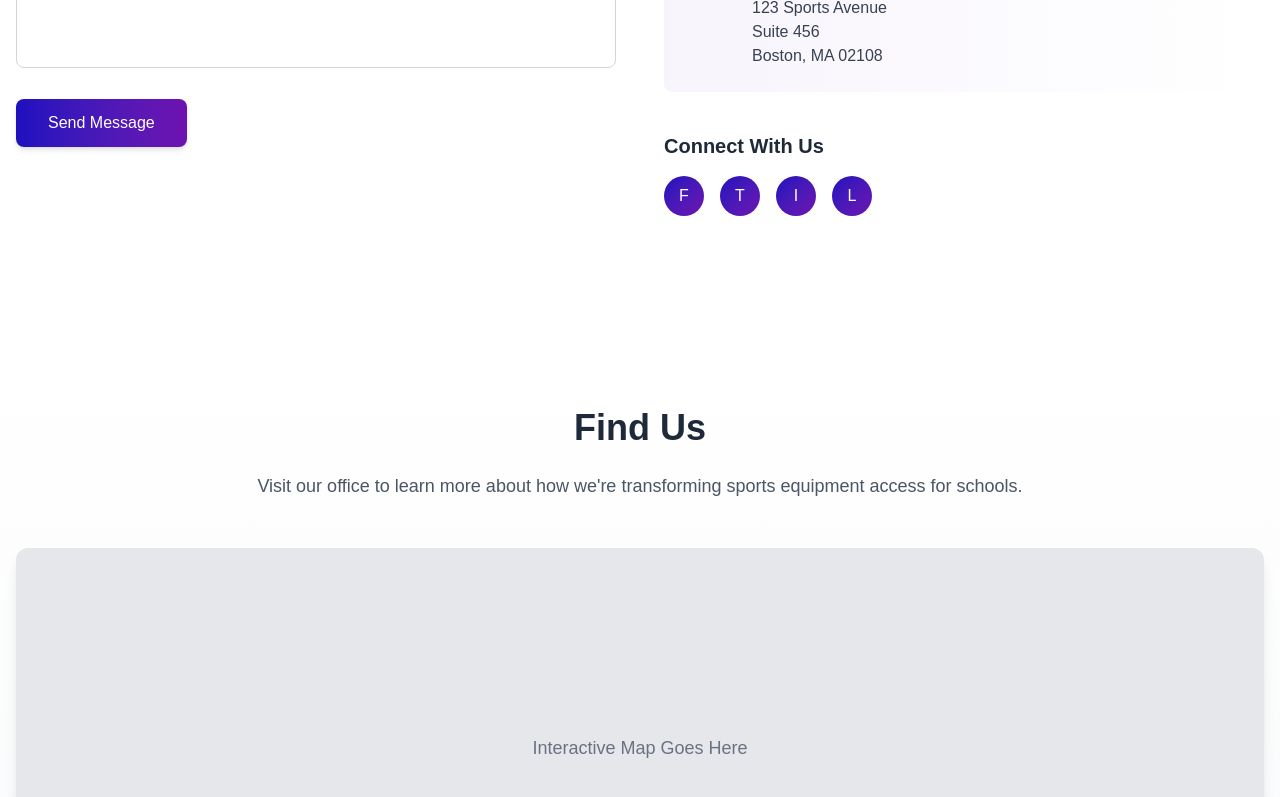
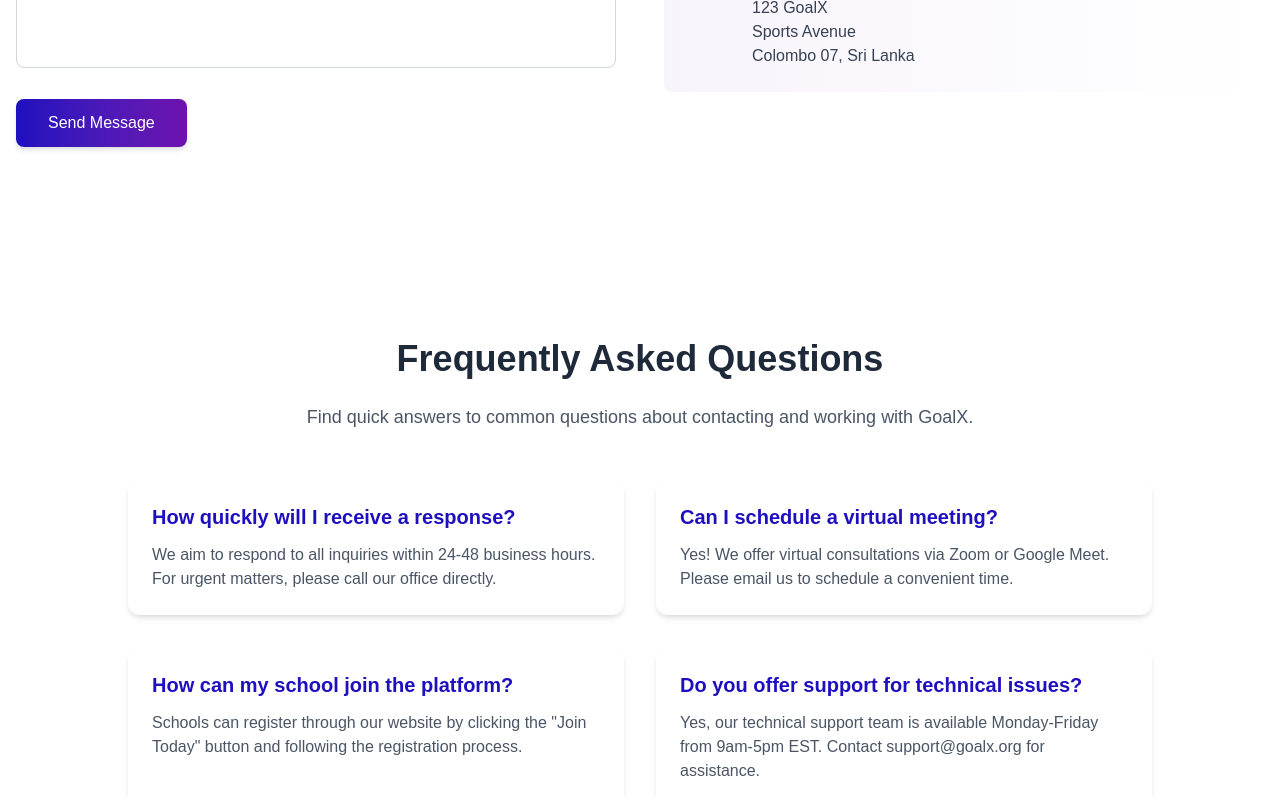
Before and after one commit to AdeepaK2/goalx, a Next.js app: page /contact in a window 1280 px wide. Shown: the part 1260-2057 px from the top of the page. Built offline with nearby package versions, Linux system fonts and the light colour scheme.

Commit message:
fix: Update contact information and remove social media section from Contact page

```diff
--- a/src/app/contact/page.tsx
+++ b/src/app/contact/page.tsx
@@ -198,56 +198,22 @@
                         <h3 className="text-lg font-semibold text-gray-800 mb-1">Visit Us</h3>
                         <p className="text-gray-600 mb-2">Our headquarters:</p>
                         <address className="not-italic text-gray-700">
-                          123 Sports Avenue<br />
-                          Suite 456<br />
-                          Boston, MA 02108
+                          123 GoalX<br />
+                          Sports Avenue<br />
+                          Colombo 07, Sri Lanka<br />
                         </address>
                       </div>
                     </div>
                   </div>
                 </div>
 
-                <div className="mt-10">
-                  <h3 className="text-xl font-semibold text-gray-800 mb-4">Connect With Us</h3>
-                  <div className="flex space-x-4">
-                    {['facebook', 'twitter', 'instagram', 'linkedin'].map((social) => (
-                      <a
-                        key={social}
-                        href={`https://${social}.com/goalx`}
-                        target="_blank"
-                        rel="noopener noreferrer"
-                        className="w-10 h-10 rounded-full bg-gradient-to-br from-[#1e0fbf] to-[#6e11b0] flex items-center justify-center text-white hover:opacity-90 transition-opacity"
-                      >
-                        <span className="sr-only">{social}</span>
-                        {/* Replace with actual social icons */}
-                        {social[0].toUpperCase()}
-                      </a>
-                    ))}
-                  </div>
-                </div>
+
               </div>
             </div>
           </div>
         </section>
 
-        {/* Map Section */}
-        <section className="w-full py-16 md:py-24 bg-gradient-to-b from-white to-gray-50">
-          <div className="max-w-7xl mx-auto px-2 md:px-4">
-            <div className="text-center max-w-3xl mx-auto mb-12">
-              <h2 className="text-3xl md:text-4xl font-bold text-gray-800 mb-6">Find Us</h2>
-              <p className="text-lg text-gray-600">
-                Visit our office to learn more about how we're transforming sports equipment access for schools.
-              </p>
-            </div>
 
-            <div className="rounded-xl overflow-hidden shadow-lg h-[400px] relative">
-              {/* Replace with actual map component or embed */}
-              <div className="w-full h-full bg-gray-200 flex items-center justify-center">
-                <p className="text-gray-500 text-lg">Interactive Map Goes Here</p>
-              </div>
-            </div>
-          </div>
-        </section>
 
         {/* FAQ Section */}
         <section className="w-full py-16 md:py-24">
```
